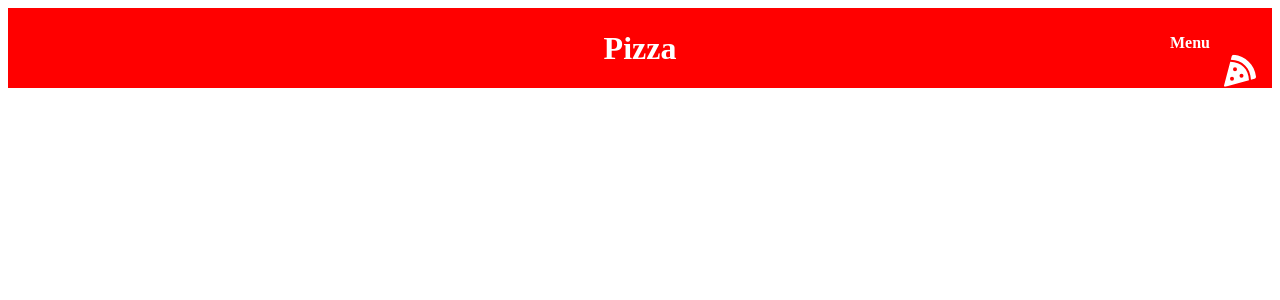
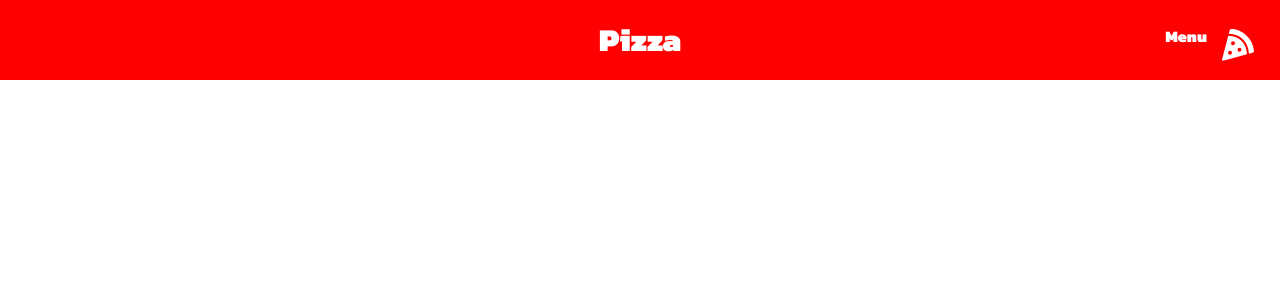
Before and after one commit to danikaharu/pizza-resto-v1, a React (Create React App) app: page / in a window 1280 px wide. Shown: the top 300 px of the page. Built offline with nearby package versions, Linux system fonts and the light colour scheme.

Commit message:
create Global Style

```diff
--- a/src/App.js
+++ b/src/App.js
@@ -1,10 +1,12 @@
 import React from 'react';
 import Navbar from './components/Navbar';
 import { BrowserRouter as Router } from 'react-router-dom';
+import { GlobalStyle } from './globalStyles';
 
 function App() {
   return (
     <Router>
+      <GlobalStyle />
       <Navbar />
     </Router>
   );
--- /dev/null
+++ b/src/globalStyles.js
@@ -0,0 +1,10 @@
+import { createGlobalStyle } from 'styled-components'
+
+export const GlobalStyle = createGlobalStyle`
+    * {
+        box-sizing: border-box;
+        margin: 0;
+        padding: 0;
+        font-family: 'Kanit', sans serif;
+    }
+`;
```
